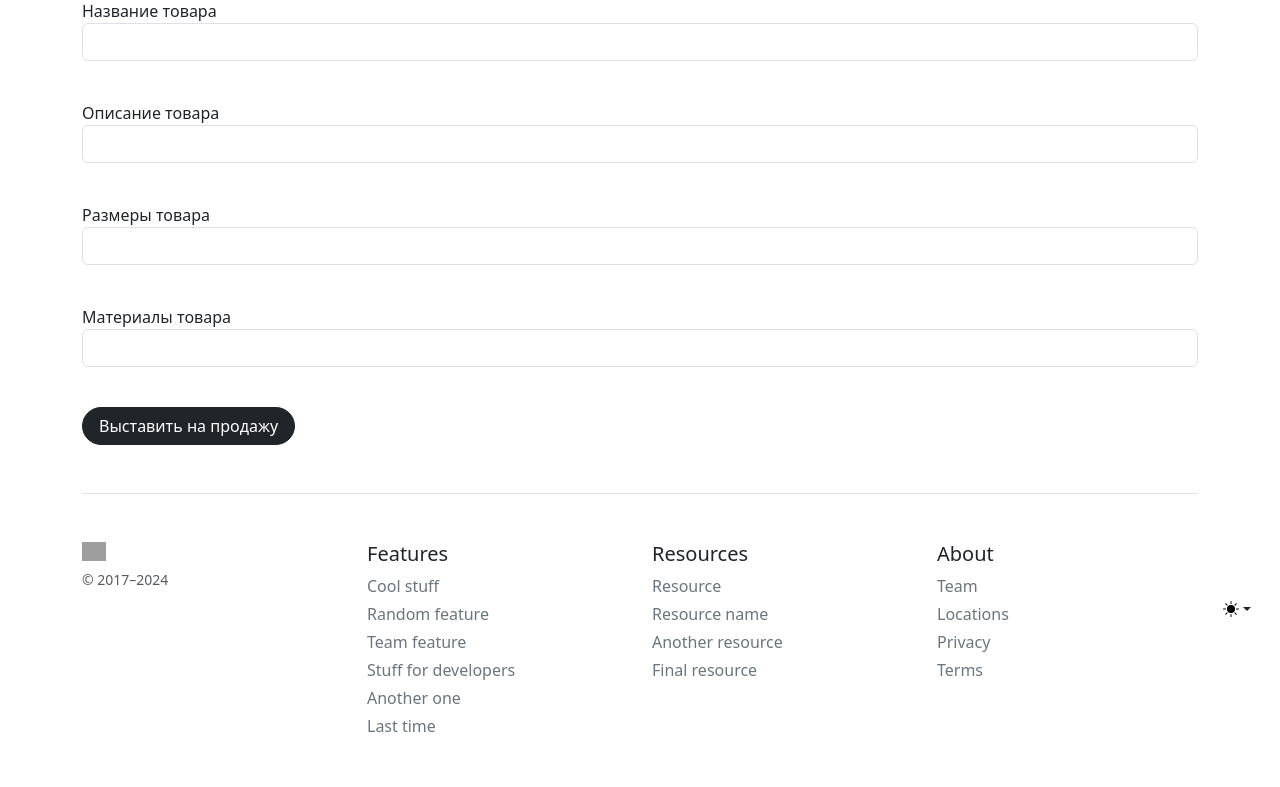
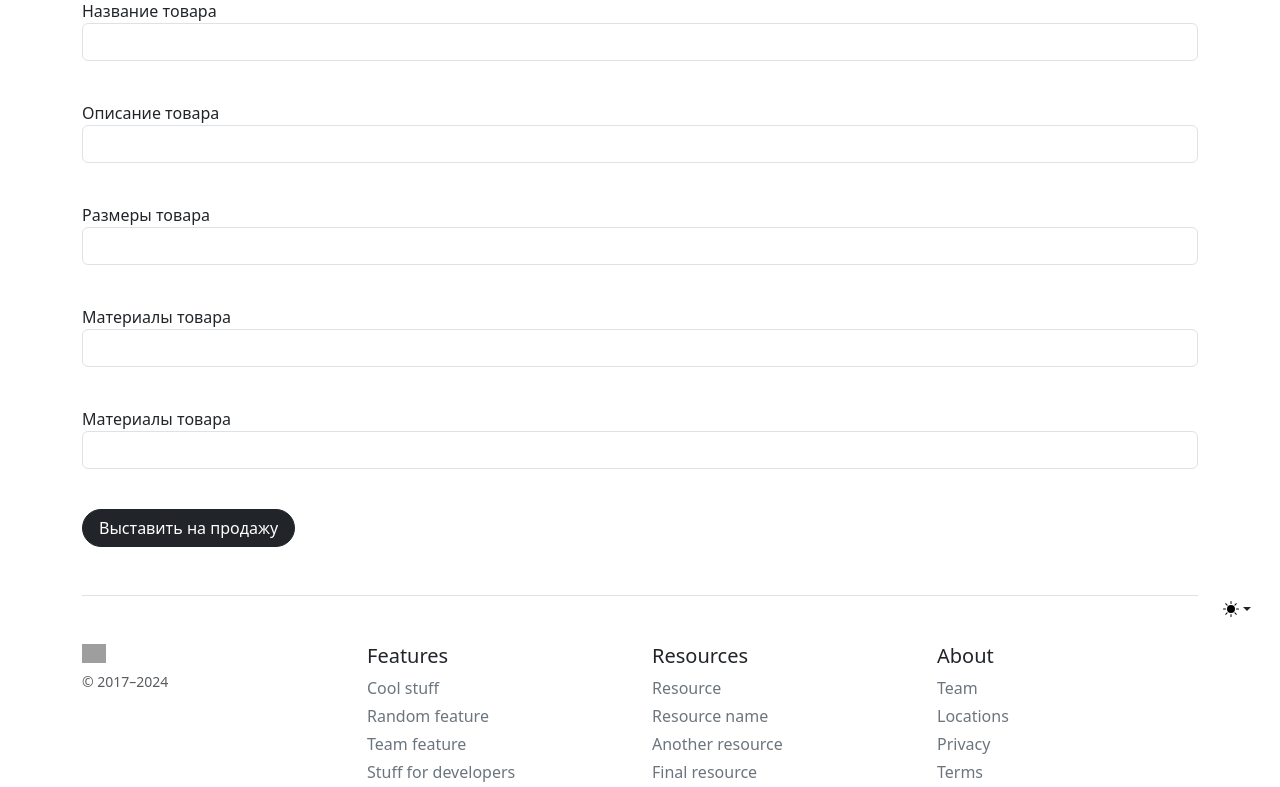
Before and after one commit to SpicinAnton/WEB_SITE22, a Flask app: page /add in a window 1280 px wide. Shown: the part 154-941 px from the top of the page. Before the commit the page ends 886 px from the top, so only its background shows below. Run offline with Flask 3, Linux system fonts and the light colour scheme; parts of the project's set-up code (start-up, migrations or seed data) failed here and were passed over; some libraries are stand-ins or nearby versions; grey boxes are pictures that could not be loaded.

Commit message:
Update add.html

```diff
--- a/templates/add.html
+++ b/templates/add.html
@@ -46,13 +46,26 @@
             </p>
         {% endfor %}
     </p>
+    <p>
+        {{ form.prise.label }}<br>
+        {{ form.prise(class="form-control") }}<br>
+        {% for error in form.prise.errors %}
+            <p class="alert alert-danger" role="alert">
+                {{ error }}
+            </p>
+        {% endfor %}
+    </p>
+
+
+
+
+    <p>{{ form.submit(type="submit", class="btn btn-dark rounded-pill px-3")  }}</p>
+    {{message}}
 
 
 
 
 
 
-    <p>{{ form.submit(type="submit", class="btn btn-dark rounded-pill px-3")  }}</p>
-    {{message}}
 </form>
 {% endblock %}
```
